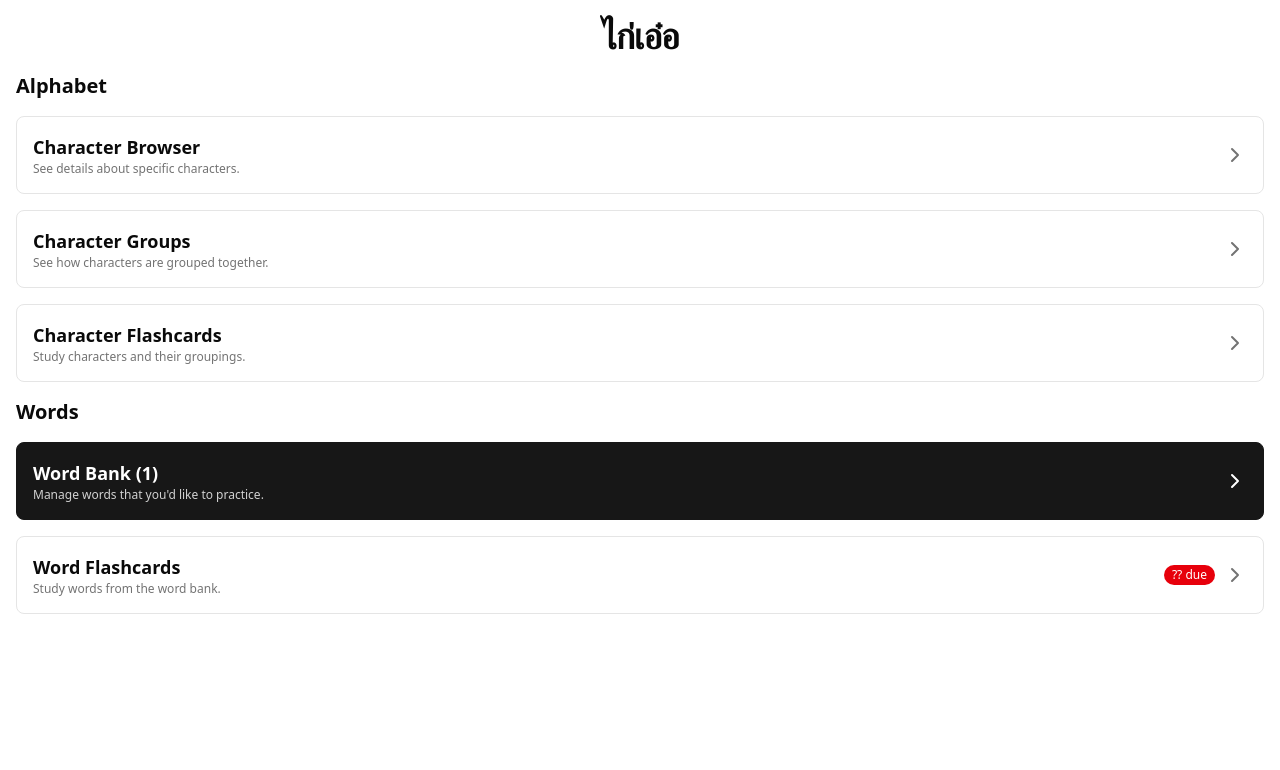
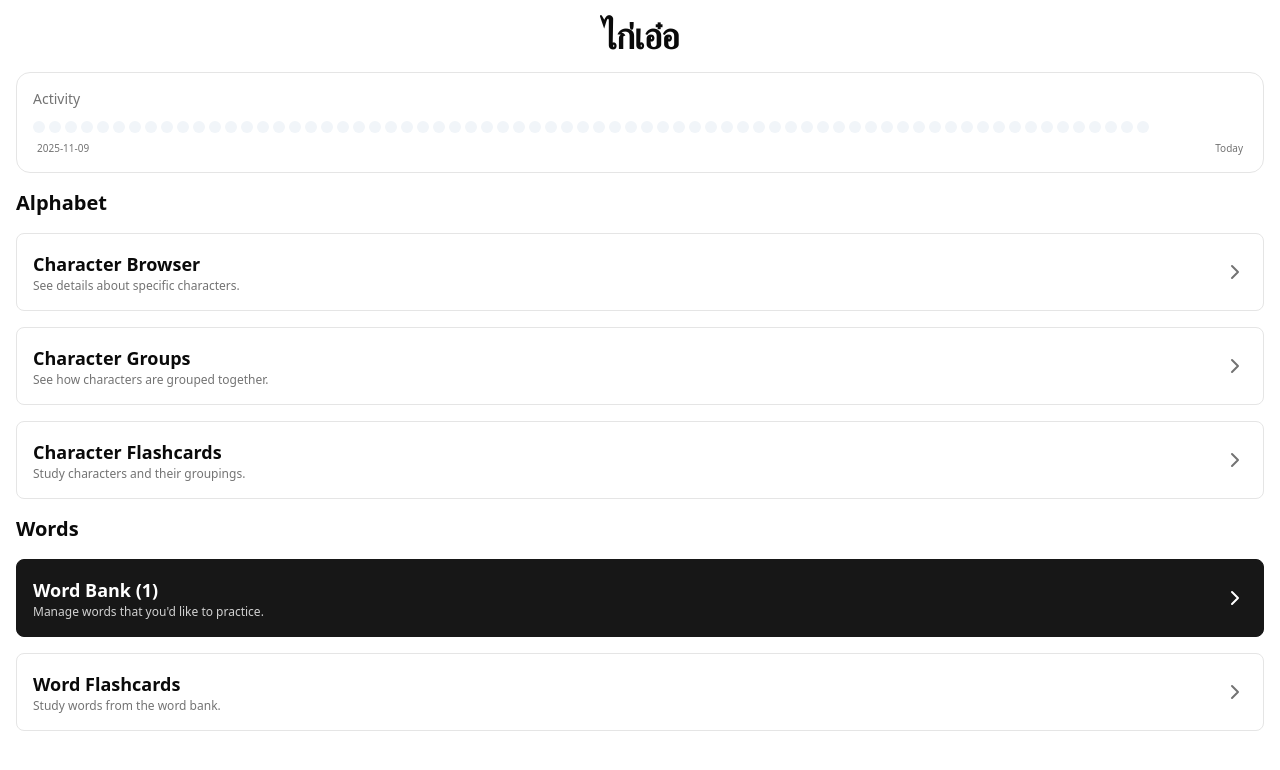
Before and after one commit to eNzyOfficial/gai-er, a Vue app: page /#/ in a window 1280 px wide. Shown: the top 770 px of the page. Built offline with nearby package versions, Linux system fonts and the light colour scheme.

Commit message:
More stuff

```diff
--- /dev/null
+++ b/src/components/ReviewHeatmap.vue
@@ -0,0 +1,53 @@
+<script setup lang="ts">
+import { computed } from 'vue';
+
+const props = defineProps<{
+    data: Record<string, number>; // YYYY-MM-DD -> count
+    days?: number;
+}>();
+
+const daysToShow = props.days ?? 100;
+
+const today = new Date();
+today.setHours(0, 0, 0, 0);
+
+const dates = computed(() => {
+    const res = [];
+    for (let i = daysToShow - 1; i >= 0; i--) {
+        const d = new Date(today);
+        d.setDate(d.getDate() - i);
+        const key = d.toISOString().split('T')[0];
+        res.push({
+            date: key,
+            count: props.data[key] ?? 0
+        });
+    }
+    return res;
+});
+
+function getColor(count: number) {
+    if (count === 0) return 'bg-slate-100 dark:bg-slate-800';
+    if (count < 5) return 'bg-emerald-200';
+    if (count < 15) return 'bg-emerald-400';
+    if (count < 30) return 'bg-emerald-600';
+    return 'bg-emerald-800';
+}
+
+function getTitle(date: string, count: number) {
+    return `${date}: ${count} reviews`;
+}
+</script>
+
+<template>
+    <div class="flex flex-col gap-2">
+        <div class="flex flex-wrap gap-1">
+            <div v-for="d in dates" :key="d.date" :title="getTitle(d.date, d.count)"
+                class="w-3 h-3 rounded-sm transition-colors" :class="getColor(d.count)">
+            </div>
+        </div>
+        <div class="flex justify-between text-[10px] text-muted-foreground px-1">
+            <span>{{ dates[0].date }}</span>
+            <span>Today</span>
+        </div>
+    </div>
+</template>
--- a/src/pages/AlphabetBrowser.vue
+++ b/src/pages/AlphabetBrowser.vue
@@ -1,6 +1,8 @@
 <script setup lang="ts">
 import { ref, computed, watch } from "vue";
 import { useAlphabetStore } from "@/stores/alphabet";
+import { useSrsStore } from "@/stores/srs";
+import { studyItemId } from "@/lib/studyItemId";
 import Header from "@/components/Header.vue";
 import { Tabs, TabsList, TabsTrigger } from "@/components/ui/tabs";
 import { Separator } from "@/components/ui/separator";
@@ -8,6 +10,7 @@ import InfoRow from "@/components/InfoRow.vue";
 
 const filter = ref<"mark" | "consonant" | "vowel" | "number">("consonant");
 const alphabet = useAlphabetStore();
+const srs = useSrsStore();
 
 watch(filter, () => {
     selectedCardIndex.value = 0;
@@ -21,6 +24,13 @@ const currentCard = computed(() =>
     filteredCards.value[selectedCardIndex.value ?? 0]
 );
 
+function getMasteryColor(char: string) {
+    const id = studyItemId('alphabet', char, 'sound');
+    const mastery = srs.getMastery(id);
+    if (mastery === 'mastered') return 'bg-emerald-500';
+    if (mastery === 'learning') return 'bg-blue-400';
+    return 'bg-slate-200 dark:bg-slate-700';
+}
 </script>
 
 <template>
@@ -73,16 +83,28 @@ const currentCard = computed(() =>
 
                         <InfoRow v-if="currentCard?.final_consonant ?? null !== null" label="Final Consonant"
                             :value="currentCard?.final_consonant!" />
+
+                        <div class="pt-2">
+                            <div class="flex items-center gap-2">
+                                <div class="w-2 h-2 rounded-full" :class="getMasteryColor(currentCard!.character)">
+                                </div>
+                                <span class="capitalize">{{ srs.getMastery(studyItemId('alphabet', currentCard!.character,
+                                    'sound')) }}</span>
+                            </div>
+                        </div>
                     </div>
                 </div>
             </div>
 
             <div class="grid grid-cols-9 sm:grid-cols-9 md:grid-cols-12 gap-1 text-xs">
                 <div v-for="(card, index) in filteredCards" :key="card.character"
-                    class="cursor-pointer p-2 border text-center rounded" :class="{
-                        'bg-slate-900 text-white': selectedCardIndex === index
-                    }" @click="selectedCardIndex = index"> {{
-                        card.character }}
+                    class="relative cursor-pointer p-2 border text-center rounded" :class="{
+                        'bg-slate-900 text-white': selectedCardIndex === index,
+                        'bg-card': selectedCardIndex !== index
+                    }" @click="selectedCardIndex = index">
+                    {{ card.character }}
+                    <div class="absolute bottom-0.5 right-0.5 w-1.5 h-1.5 rounded-full"
+                        :class="getMasteryColor(card.character)"></div>
                 </div>
             </div>
         </div>
--- a/src/pages/AlphabetGrouped.vue
+++ b/src/pages/AlphabetGrouped.vue
@@ -1,13 +1,24 @@
 <script setup lang="ts">
 import { computed, ref } from "vue";
 import { useAlphabetStore } from "@/stores/alphabet";
+import { useSrsStore } from "@/stores/srs";
+import { studyItemId } from "@/lib/studyItemId";
 import Header from "@/components/Header.vue";
 import { Tabs, TabsList, TabsTrigger } from "@/components/ui/tabs";
 
 type GroupBy = "class" | "live_dead" | "length";
 
 const alphabet = useAlphabetStore();
+const srs = useSrsStore();
 const groupBy = ref<GroupBy>("class");
+
+function getMasteryColor(char: string) {
+    const id = studyItemId('alphabet', char, 'sound');
+    const mastery = srs.getMastery(id);
+    if (mastery === 'mastered') return 'bg-emerald-500';
+    if (mastery === 'learning') return 'bg-blue-400';
+    return 'bg-slate-200 dark:bg-slate-700';
+}
 
 /**
  * Only consonants for now.
@@ -64,8 +75,10 @@ const grouped = computed(() => {
 
                     <div class="grid grid-cols-6 gap-1">
                         <div v-for="card in cards" :key="card.character"
-                            class="cursor-pointer p-2 border rounded text-center">
+                            class="relative cursor-pointer p-2 border rounded text-center bg-card">
                             {{ card.character }}
+                            <div class="absolute bottom-0.5 right-0.5 w-1 h-1 rounded-full"
+                                :class="getMasteryColor(card.character)"></div>
                         </div>
                     </div>
                 </div>
--- a/src/pages/AlphabetStudy.vue
+++ b/src/pages/AlphabetStudy.vue
@@ -7,6 +7,7 @@ import { parseStudyItemId } from "@/lib/parseStudyItemId";
 import { alphabetGroupToVariant } from "@/lib/alphabetGroupToVariant";
 import Header from "@/components/Header.vue";
 import ActionCard from "@/components/ActionCard.vue";
+import ReviewHeatmap from "@/components/ReviewHeatmap.vue";
 
 const router = useRouter();
 const srs = useSrsStore();
@@ -41,7 +42,13 @@ function goToReview() {
     <div class="flex flex-col gap-4 p-6">
         <ActionCard title="Daily Review" description="Characters and rules scheduled for review today."
             :badge="reviewCount ? `${reviewCount} due` : undefined" :disabled="!reviewCount" variant="secondary"
-            @click="goToReview" />
+            @click="goToReview">
+            <template #footer v-if="srs.reviewHistory">
+                <div class="mt-4 pt-4 border-t">
+                    <ReviewHeatmap :data="srs.reviewHistory" :days="30" />
+                </div>
+            </template>
+        </ActionCard>
 
         <h1 class="text-xl font-semibold">Characters</h1>
 
--- a/src/pages/Overview.vue
+++ b/src/pages/Overview.vue
@@ -1,15 +1,23 @@
 <script lang="ts" setup>
 import ActionCard from '@/components/ActionCard.vue';
+import ReviewHeatmap from '@/components/ReviewHeatmap.vue';
 import { useVocabularyStore } from '@/stores/vocabulary'
+import { useSrsStore } from '@/stores/srs'
 import { useRouter } from "vue-router";
 
 const vocab = useVocabularyStore()
+const srs = useSrsStore()
 const router = useRouter()
 </script>
 
 <template>
-    <div class="flex flex-col space-y-4 p-4">
+    <div class="flex flex-col space-y-4 p-4 pb-12">
         <h1 class="scroll-m-20 text-center text-4xl font-extrabold tracking-tight text-balance">ไก่เอ๋อ</h1>
+
+        <div class="bg-card border rounded-xl p-4 space-y-3">
+            <h2 class="text-sm font-medium text-muted-foreground">Activity</h2>
+            <ReviewHeatmap :data="srs.reviewHistory" :days="70" />
+        </div>
 
         <div class="flex flex-col space-y-1 ">
             <h1 class="text-xl font-semibold">Alphabet</h1>
@@ -31,8 +39,9 @@ const router = useRouter()
         <ActionCard :title="`Word Bank (${vocab.words.length})`" description="Manage words that you'd
                 like to practice." variant="primary" @click="router.push({ name: 'words' })" />
 
-        <ActionCard title="Word Flashcards" description="Study words from the word bank." :badge="'?? due'"
-            variant="secondary" @click="router.push({ name: 'words.study' })" />
+        <ActionCard title="Word Flashcards" description="Study words from the word bank."
+            :badge="srs.dailyReviewItems.length ? `${srs.dailyReviewItems.length} due` : undefined" variant="secondary"
+            @click="router.push({ name: 'words.study' })" />
     </div>
 
 
--- a/src/pages/WordStudy.vue
+++ b/src/pages/WordStudy.vue
@@ -7,6 +7,7 @@ import { makeStudyItem } from "@/lib/makeStudyItem";
 import Header from "@/components/Header.vue";
 import CollectionCard from "@/components/CollectionCard.vue";
 import ActionCard from "@/components/ActionCard.vue";
+import ReviewHeatmap from "@/components/ReviewHeatmap.vue";
 import { parseStudyItemId } from "@/lib/parseStudyItemId";
 
 const router = useRouter();
@@ -53,7 +54,13 @@ function goToCollection(id: string) {
         <!-- Review Button -->
         <ActionCard title="Daily Review" description="Words you’ve studied before and are scheduled for review today."
             :badge="reviewCount ? `${reviewCount} due` : undefined" :disabled="!reviewCount" variant="secondary"
-            @click="goToReview" />
+            @click="goToReview">
+            <template #footer v-if="srs.reviewHistory">
+                <div class="mt-4 pt-4 border-t">
+                    <ReviewHeatmap :data="srs.reviewHistory" :days="30" />
+                </div>
+            </template>
+        </ActionCard>
 
         <ActionCard title="New Words" description="Words you haven’t studied yet. Start small and build over time."
             :badge="`${newWords.length} new`" :disabled="!newWords.length" variant="primary" @click="goToNew" />
--- a/src/stores/srs.ts
+++ b/src/stores/srs.ts
@@ -3,11 +3,12 @@ import type { SrsData, StudyItem } from "@/types";
 import { parseStudyItemId } from "@/lib/parseStudyItemId";
 
 const STORAGE_KEY = "thai-srs";
-const VERSION = "0.2";
+const VERSION = "0.3";
 
 export const useSrsStore = defineStore("srs", {
   state: () => ({
     items: {} as Record<string, SrsData>,
+    reviewHistory: {} as Record<string, number>, // YYYY-MM-DD -> count
   }),
 
   getters: {
@@ -34,6 +35,14 @@ export const useSrsStore = defineStore("srs", {
             !srs.suspended && srs.nextReviewAt && srs.nextReviewAt <= now
         )
         .map(([id]) => parseStudyItemId(id));
+    },
+
+    getMastery: (state) => {
+      return (id: string): "mastered" | "learning" | "new" => {
+        const item = state.items[id];
+        if (!item || !item.lastReviewedAt) return "new";
+        return (item.interval ?? 0) > 30 ? "mastered" : "learning";
+      };
     },
   },
 
@@ -73,7 +82,11 @@ export const useSrsStore = defineStore("srs", {
       // 3: Easy (Correct) -> Quality 5
       const quality = confidence === 0 ? 0 : confidence === 1 ? 3 : confidence === 2 ? 4 : 5;
       const now = Date.now();
+      const dateKey = new Date(now).toISOString().split('T')[0];
       const DAY = 1000 * 60 * 60 * 24;
+
+      // Update history
+      this.reviewHistory[dateKey] = (this.reviewHistory[dateKey] ?? 0) + 1;
 
       let { repetition = 0, interval = 0, easeFactor = 2.5 } = entry;
 
@@ -117,6 +130,7 @@ export const useSrsStore = defineStore("srs", {
         const data = JSON.parse(raw);
         if (data.version !== VERSION) return;
         this.items = data.items ?? {};
+        this.reviewHistory = data.reviewHistory ?? {};
       } catch {}
     },
 
@@ -126,6 +140,7 @@ export const useSrsStore = defineStore("srs", {
         JSON.stringify({
           version: VERSION,
           items: this.items,
+          reviewHistory: this.reviewHistory,
         })
       );
     },
```
